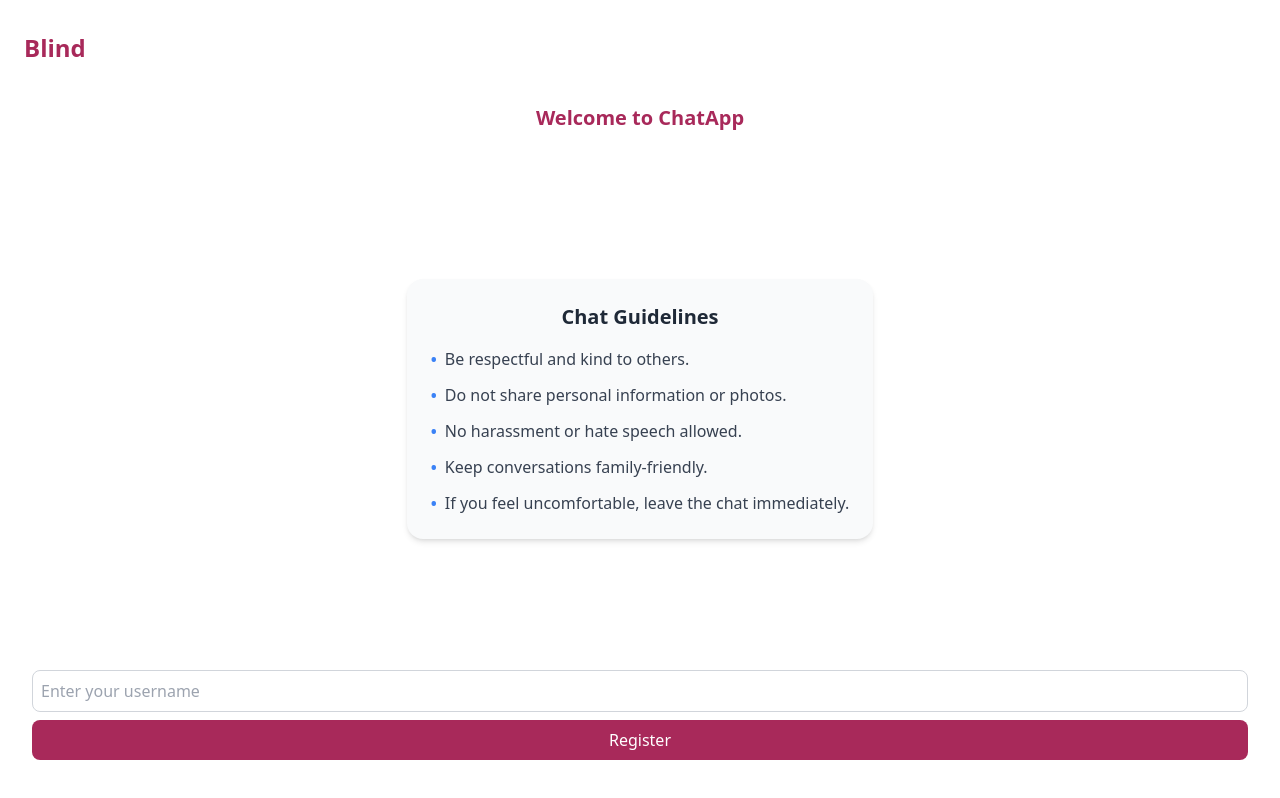
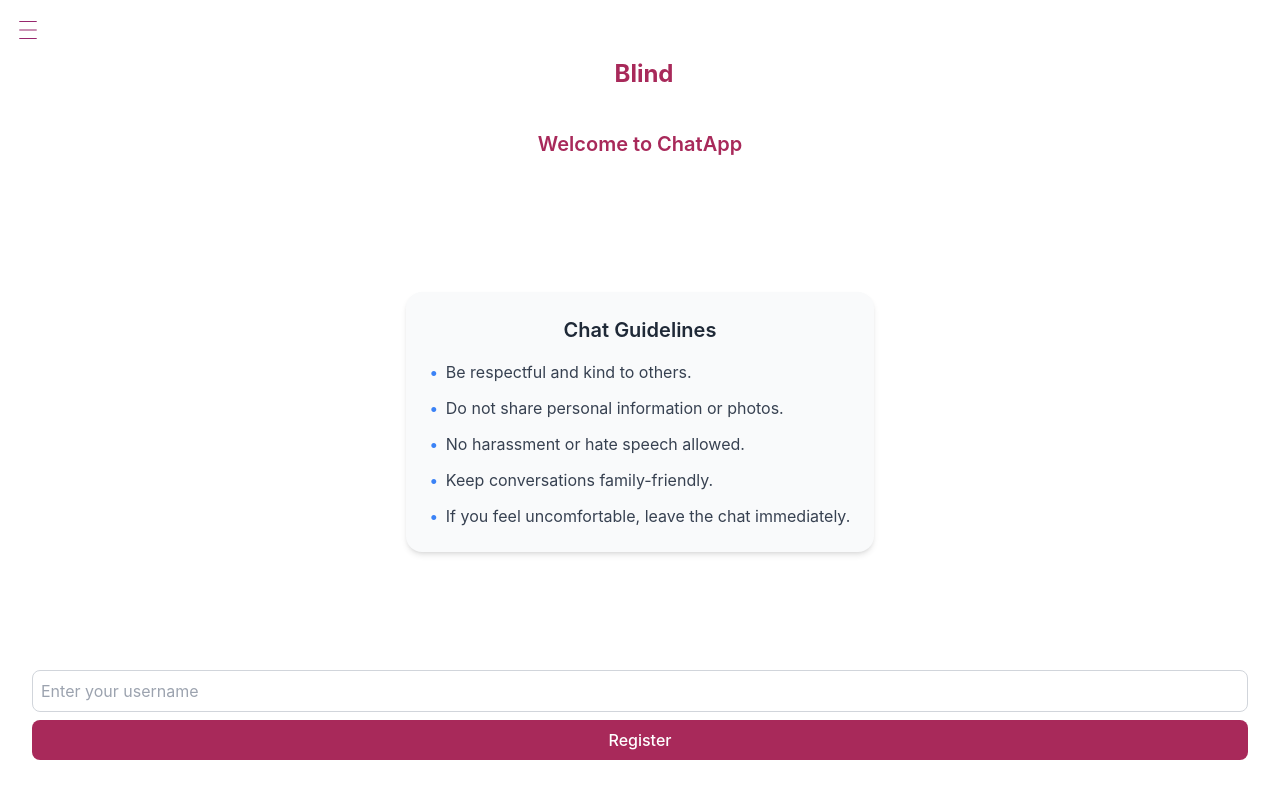
Before and after one commit to harshjhaSparrow/ChattingAppFrontend, a React (Vite) app: page / in a window 1280 px wide. Built offline with nearby package versions, Linux system fonts and the light colour scheme.

Commit message:
Typing Feature Added

```diff
--- a/package.json
+++ b/package.json
@@ -10,9 +10,14 @@
     "preview": "vite preview"
   },
   "dependencies": {
+    "@chakra-ui/react": "^2.10.5",
+    "@emotion/react": "^11.14.0",
+    "@emotion/styled": "^11.14.0",
+    "framer-motion": "^12.0.8",
     "lucide": "^0.474.0",
     "react": "^18.3.1",
     "react-dom": "^18.3.1",
+    "react-icons": "^5.4.0",
     "socket.io-client": "^4.8.1"
   },
   "devDependencies": {
--- a/src/App.tsx
+++ b/src/App.tsx
@@ -1,9 +1,5 @@
 import React from "react";
 import UserRegistration from "./Components/UserRegistration";
-
-
-
-
 
 export const App = () => {
   return (
--- a/src/Components/ChatWindow.tsx
+++ b/src/Components/ChatWindow.tsx
@@ -18,7 +18,8 @@ export const ChatWindow = ({ username }: any) => {
   const [myDetails, setMyDetails] = useState<any>(null);
 
   useEffect(() => {
-    const newSocket: any = io("https://chattingapp-2-o3ry.onrender.com/");
+    //const newSocket: any = io("https://chattingapp-2-o3ry.onrender.com/");
+    const newSocket: any = io("http://localhost:3999/");
     setSocket(newSocket);
     newSocket.emit("register-user", username);
 
--- a/src/main.tsx
+++ b/src/main.tsx
@@ -1,6 +1,14 @@
 /* eslint-disable @typescript-eslint/no-unused-vars */
 /* eslint-disable react-refresh/only-export-components */
 /* eslint-disable @typescript-eslint/no-explicit-any */
+import {
+  ChakraProvider,
+  Drawer,
+  DrawerBody,
+  DrawerContent,
+  DrawerOverlay,
+  Icon,
+} from "@chakra-ui/react";
 import {
   default as React,
   StrictMode,
@@ -9,6 +17,7 @@ import {
   useState,
 } from "react";
 import { createRoot } from "react-dom/client";
+import { CiMenuBurger } from "react-icons/ci";
 import { io } from "socket.io-client";
 import heart from "../public/Beatinghearts.gif";
 import LookingForPartner from "../public/LookingForPartner.gif";
@@ -36,9 +45,16 @@ function ChatWindow({ username }: any) {
   const [usersOnline, setUsersOnline] = useState(0);
   const [matchedWith, setMatchedWith]: any = useState<any>(null);
   const [myDetails, setMyDetails] = useState<any>(null);
+  const [userTyping, setUserTyping] = useState<any>(false);
+  const [partnerIsTyping, setpartnerIsTyping] = useState<any>(false);
+  const [iamTyping, setIamTyping] = useState<any>(false);
+  // State to hold the media files
+  const [attachments, setAttachments] = useState([]);
+  const typingTimeoutRef = useRef<NodeJS.Timeout | null>(null);
 
   useEffect(() => {
-    const newSocket: any = io("https://chattingapp-2-o3ry.onrender.com/");
+    // const newSocket: any = io("https://chattingapp-2-o3ry.onrender.com/");
+    const newSocket: any = io("http://localhost:3999/");
     setSocket(newSocket);
     newSocket.emit("register-user", username);
 
@@ -54,11 +70,21 @@ function ChatWindow({ username }: any) {
       setStatus("waiting");
     });
 
+    // Listen for typing events from the server
+    newSocket.on("user-typing", (message: any) => {
+      console.log("Partner is typing:", message);
+      setpartnerIsTyping(true);
+    });
+
+    newSocket.on("user-stopped-typing", (message: any) => {
+      console.log("Partner stopped typing:", message);
+      setpartnerIsTyping(false);
+    });
+
     newSocket.on("matched-user", (message: string) => {});
 
     newSocket.on("chat-started", (partner: any) => {
       setMatchedWith(partner);
-
       setPartnerId(partner.userId);
       setStatus("started");
     });
@@ -94,12 +120,12 @@ function ChatWindow({ username }: any) {
       newSocket.off("chat-started");
       newSocket.off("partner-disconnected");
       newSocket.off("receive-message");
+      newSocket.off("user-typing");
+      newSocket.off("user-stopped-typing");
       newSocket.disconnect();
     };
   }, [username]);
 
-  // State to hold the media files
-  const [attachments, setAttachments] = useState([]);
   const handleSendMessage = () => {
     if (socket && partnerId && myDetails) {
       // Build the message object using myDetails
@@ -169,11 +195,25 @@ function ChatWindow({ username }: any) {
     }
   };
 
+  // This function is called when the user is typing
   const handleTyping = () => {
-    socket.emit("user-typing", {
-      username, // Your username
-      to: partnerId, // Recipient's ID
-    });
+    setIamTyping(true); // You are typing
+    console.log("User is typing...");
+
+    socket.emit("user-typing", { username, to: partnerId });
+
+    // Clear any previous timeout to reset the delay
+    if (typingTimeoutRef.current) {
+      clearTimeout(typingTimeoutRef.current);
+    }
+
+    // Set a timeout to detect when user stops typing
+    typingTimeoutRef.current = setTimeout(() => {
+      console.log("User stopped typing...");
+      setIamTyping(false); // You stopped typing
+
+      socket.emit("user-stopped-typing", { username, to: partnerId });
+    }, 2000); // User stops typing after 2 seconds of inactivity
   };
 
   function arrayBufferToBase64(arrayBuffer: any) {
@@ -273,6 +313,7 @@ function ChatWindow({ username }: any) {
                 <>
                   <div className="flex flex-col h-full overflow-y-auto">
                     <div>
+                      <div> </div>
                       {messages?.map((msg, index) => (
                         <div
                           key={index}
@@ -328,14 +369,14 @@ function ChatWindow({ username }: any) {
                             </div>
 
                             {/* Optional: Display Typing Indicator */}
-                            {msg.otherMessageDetails?.isTyping && (
+                          </div>
+                        </div>
+                      ))}
+                      {partnerIsTyping && !iamTyping && (
                         <div className="text-xs text-gray-500 mt-1">
                           User is typing...
                         </div>
                       )}
-                          </div>
-                        </div>
-                      ))}
                     </div>
                   </div>
                 </>
@@ -351,8 +392,8 @@ function ChatWindow({ username }: any) {
             type="text"
             value={inputMessage}
             onChange={(e) => {
+              handleTyping();
               setInputMessage(e.target.value);
-              handleTyping();
             }}
             onKeyDown={(e) => {
               if (e.key === "Enter") {
@@ -438,6 +479,10 @@ function UserRegistration() {
   const [error, setError] = useState<string>("");
   const inputRef = useRef<HTMLInputElement>(null);
 
+  // Side Drawer State
+  const [isDrawerOpen, setIsDrawerOpen] = useState(false);
+  const toggleDrawer = () => setIsDrawerOpen(!isDrawerOpen);
+
   const handleRegister = () => {
     if (username.trim()) {
       setIsRegistered(true);
@@ -455,11 +500,39 @@ function UserRegistration() {
   };
 
   return (
-    <div className="flex flex-col items-center p-4 justify-center bg-white h-full w-full ">
-      <div className="text-2xl pl-2 py-4 left font-bold w-full text-center text-primaryTheme">
+    <div className="flex flex-col items-center p-4 justify-center bg-white h-full w-full">
+      {/* Drawer Toggle Button */}
+
+      <div className="w-full ">
+        <Icon
+          onClick={toggleDrawer}
+          fontSize="2xl"
+          className="cursor-progress"
+          color="pink.700"
+        >
+          <CiMenuBurger />
+        </Icon>
+      </div>
+
+      {/* Side Drawer */}
+      <Drawer isOpen={isDrawerOpen} placement="left" onClose={toggleDrawer}>
+        <DrawerOverlay />
+        <DrawerContent className="bg-gray-900 text-white">
+          <DrawerBody className="p-6">
+            <ul className="space-y-3">
+              <li className="cursor-pointer hover:underline">Home</li>
+              <li className="cursor-pointer hover:underline">Settings</li>
+              <li className="cursor-pointer hover:underline">Help</li>
+            </ul>
+          </DrawerBody>
+        </DrawerContent>
+      </Drawer>
+
+      {/* Main Content */}
+      <div className="text-2xl pl-2 py-4 font-bold w-full text-center text-primaryTheme">
         <div>Blind</div>
-        <div></div>
       </div>
+
       {!isRegistered ? (
         <div className="w-full h-full py-6 px-4 flex flex-col justify-between">
           <div className="text-xl font-semibold text-primaryTheme text-center mb-4">
@@ -470,26 +543,18 @@ function UserRegistration() {
               Chat Guidelines
             </h2>
             <ul className="space-y-3 text-gray-700 text-base">
-              <li className="flex items-start">
-                <span className="mr-2 text-blue-500 font-semibold">•</span> Be
-                respectful and kind to others.
+              {[
+                "Be respectful and kind to others.",
+                "Do not share personal information or photos.",
+                "No harassment or hate speech allowed.",
+                "Keep conversations family-friendly.",
+                "If you feel uncomfortable, leave the chat immediately.",
+              ].map((text, index) => (
+                <li key={index} className="flex items-start">
+                  <span className="mr-2 text-blue-500 font-semibold">•</span>{" "}
+                  {text}
                 </li>
-              <li className="flex items-start">
-                <span className="mr-2 text-blue-500 font-semibold">•</span> Do
-                not share personal information or photos.
-              </li>
-              <li className="flex items-start">
-                <span className="mr-2 text-blue-500 font-semibold">•</span> No
-                harassment or hate speech allowed.
-              </li>
-              <li className="flex items-start">
-                <span className="mr-2 text-blue-500 font-semibold">•</span> Keep
-                conversations family-friendly.
-              </li>
-              <li className="flex items-start">
-                <span className="mr-2 text-blue-500 font-semibold">•</span> If
-                you feel uncomfortable, leave the chat immediately.
-              </li>
+              ))}
             </ul>
           </div>
 
@@ -522,6 +587,7 @@ function UserRegistration() {
 
 createRoot(document.getElementById("root")!).render(
   <StrictMode>
+    <ChakraProvider>
       <div className="h-screen overflow-hidden w-screen">
         <div>
           <div className="min-h-screen bg-gray-100 flex flex-col items-center justify-center">
@@ -531,5 +597,6 @@ createRoot(document.getElementById("root")!).render(
           </div>
         </div>
       </div>
+    </ChakraProvider>
   </StrictMode>
 );
```
Also changed, not shown: 1 other file (tests, documents, lock files or other folders). Lines whose indentation alone changed are shown as unchanged.
